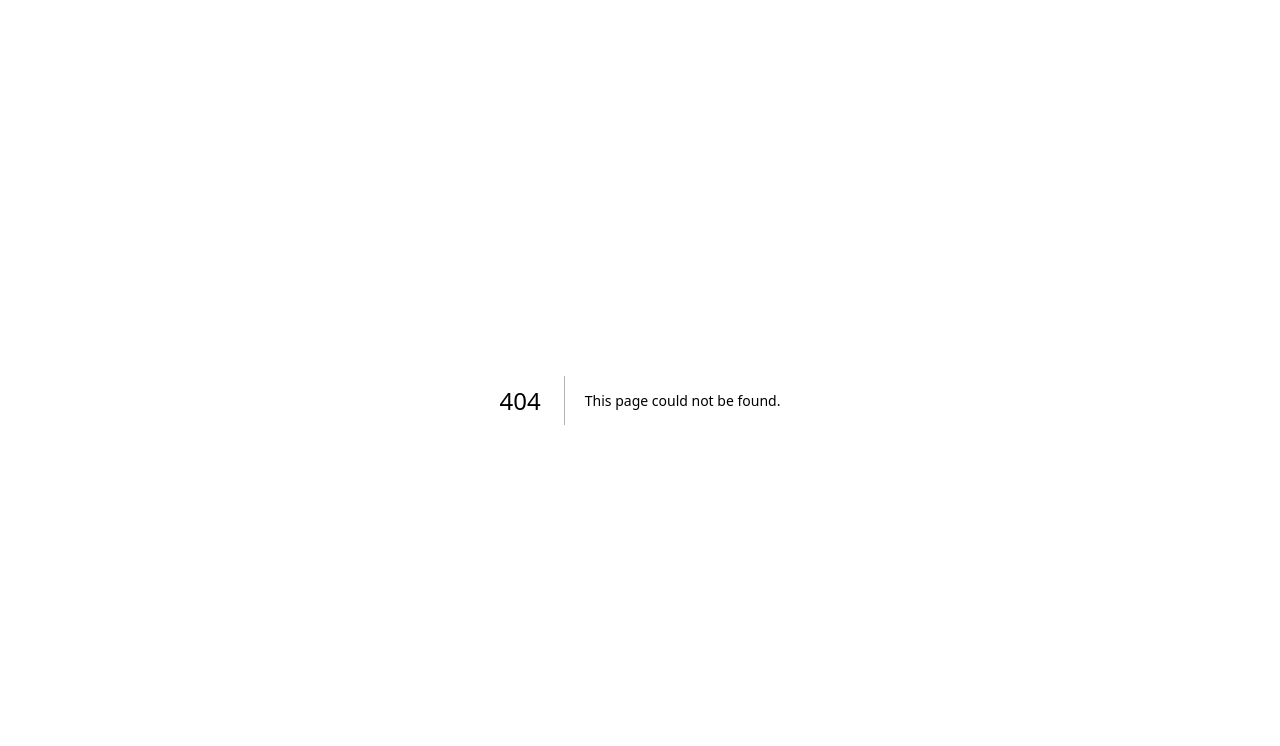
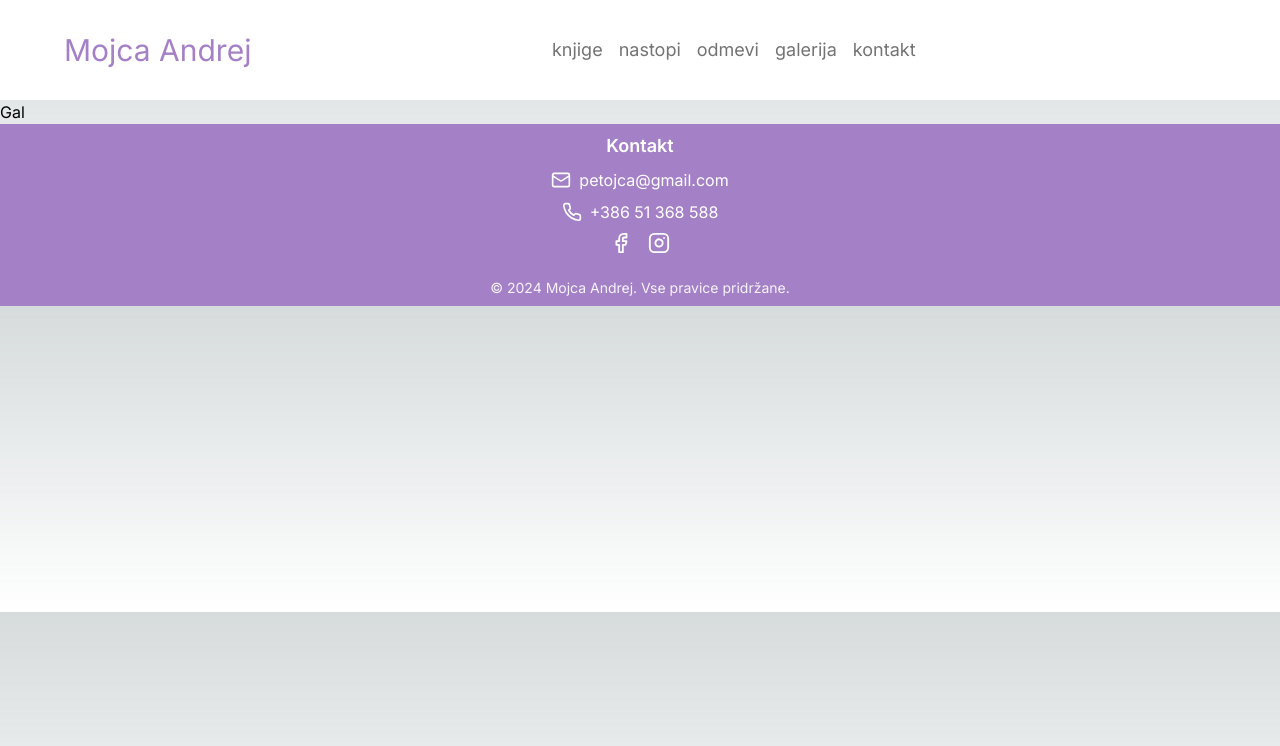
Before and after one commit to Mojca-Andrej/frontend, a Next.js app: page /galerija in a window 1280 px wide. Before the commit this address had no page. Shown: the top 746 px of the page. Built offline with nearby package versions, Linux system fonts and the light colour scheme.

Commit message:
added other pages

```diff
--- /dev/null
+++ b/src/app/(general)/galerija/page.tsx
@@ -0,0 +1,13 @@
+import Topbar from "../components/topbar"
+import Footer from "../components/footer"
+
+
+export default function Galerija() {
+  return (
+    <main>
+        <Topbar/>
+        <h1>Gal</h1>
+        <Footer/>
+    </main>
+  )
+}
--- /dev/null
+++ b/src/app/(general)/knjige/page.tsx
@@ -0,0 +1,13 @@
+import Topbar from "../components/topbar"
+import Footer from "../components/footer"
+
+
+export default function Knjige() {
+  return (
+    <main>
+        <Topbar/>
+        <h1>Knjige</h1>
+        <Footer/>
+    </main>
+  )
+}
--- /dev/null
+++ b/src/app/(general)/nastopi/page.tsx
@@ -0,0 +1,13 @@
+import Topbar from "../components/topbar"
+import Footer from "../components/footer"
+
+
+export default function Nastopi() {
+  return (
+    <main>
+        <Topbar/>
+        <h1>Nastopi</h1>
+        <Footer/>
+    </main>
+  )
+}
--- /dev/null
+++ b/src/app/(general)/odmevi/page.tsx
@@ -0,0 +1,13 @@
+import Topbar from "../components/topbar"
+import Footer from "../components/footer"
+
+
+export default function Odmevi() {
+  return (
+    <main>
+        <Topbar/>
+        <h1>Odmevi</h1>
+        <Footer/>
+    </main>
+  )
+}
```
